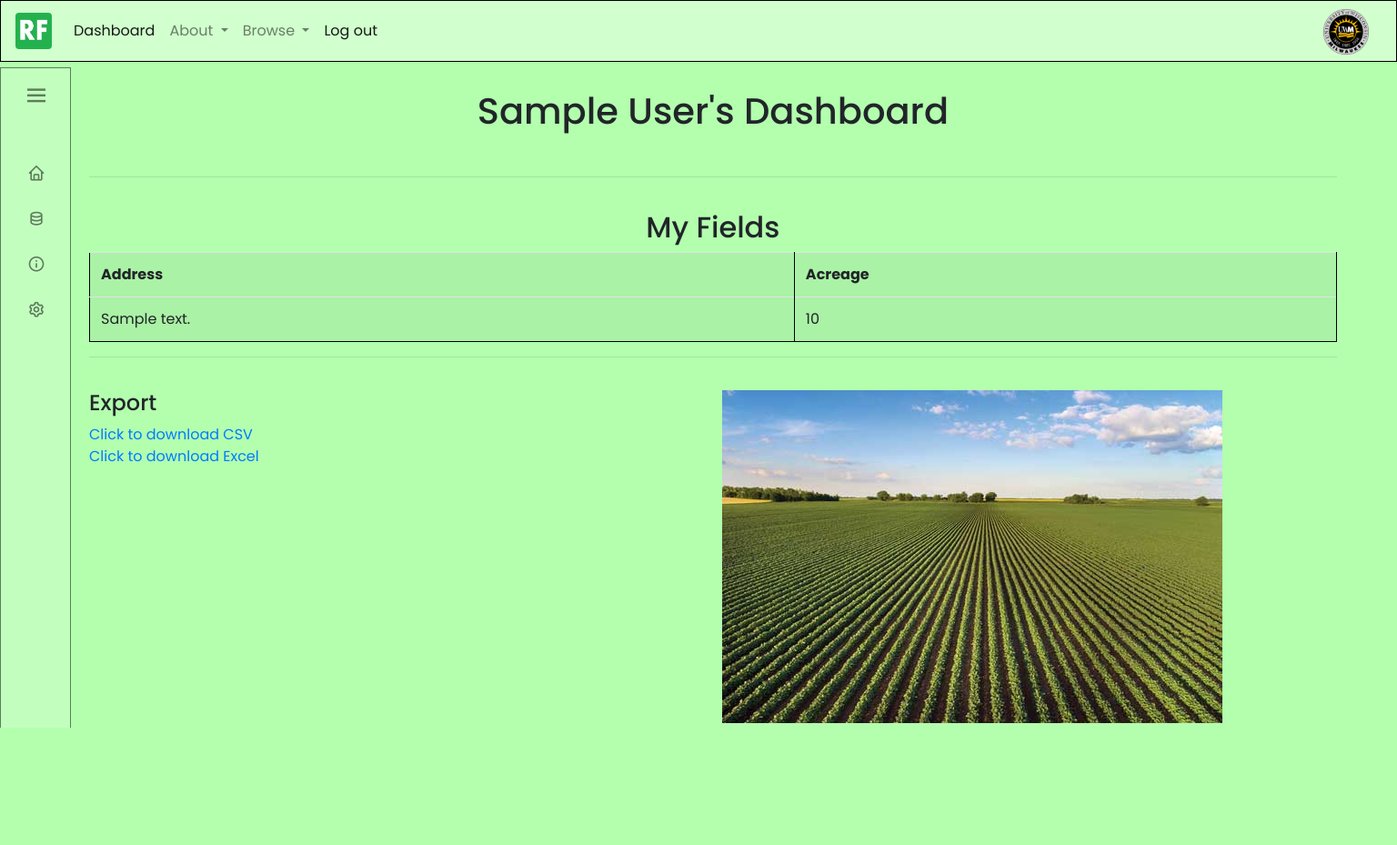
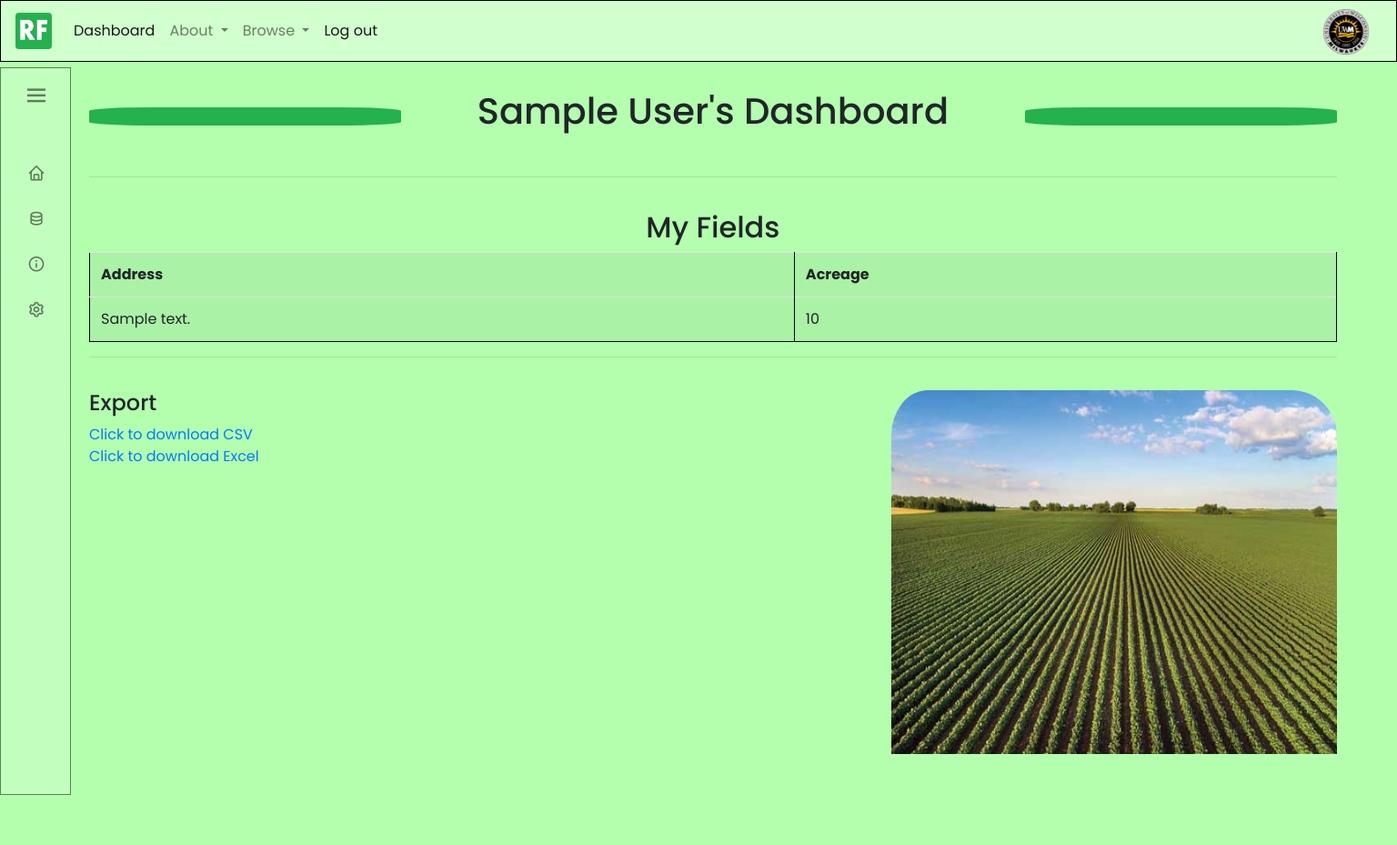
Before and after one commit to tberray/regenerative_farming, a Node server app: page /users/dashboard in a window 1536 px wide. Shown: the whole page at 91% size. Before the commit the page ends 800 px from the top, so only its background shows below. Run offline with Node 20, Linux system fonts and the light colour scheme; a user stored in the database is signed in; tables that the repository leaves empty hold one stand-in row (values such as "Sample post"); some libraries are stand-ins or nearby versions.

Commit message:
added fancy green bars to dashboard

```diff
--- a/public/css/style.css
+++ b/public/css/style.css
@@ -208,6 +225,83 @@ body {
     border-collapse: collapse;
 }
 
+.dashboard-img {
+    visibility: visible;
+    float: right;
+    height: 500px;
+    width: 500px;
+    padding-left: 10px;
+    padding-bottom: 100px;
+
+    border-radius: 10%;
+}
+
+.dashboard-img2 {
+    height: 0px;
+    width: 0px;
+    visibility: hidden;
+}
+
+.dashboard-img3 {
+    height: 0px;
+    width: 0px;
+    visibility: hidden;
+}
+
+@media only screen and (min-width: 900px) {
+    .dashboard-img2 {
+        position: relative;
+        top: 20px;
+        float: left;
+        height: 20px;
+        width: 20%;
+        z-index: -1;
+        border-radius: 20%;
+        visibility: visible;
+    }
+
+    .dashboard-img3 {
+        position: relative;
+        top: 20px;
+        float: right;
+        height: 20px;
+        width: 20%;
+        z-index: -1;
+        border-radius: 20%;
+        visibility: visible;
+    }
+}
+
+@media only screen and (min-width: 1400px) {
+    .dashboard-img2 {
+        position: relative;
+        top: 20px;
+        float: left;
+        height: 20px;
+        width: 25%;
+        z-index: -1;
+        border-radius: 20%;
+        visibility: visible;
+    }
+
+    .dashboard-img3 {
+        position: relative;
+        top: 20px;
+        float: right;
+        height: 20px;
+        width: 25%;
+        z-index: -1;
+        border-radius: 20%;
+        visibility: visible;
+    }
+}
+
+.dash-title {
+    width: 40%;
+    margin-left: auto;
+    margin-right: auto;
+}
+
 /************************** dashboard grid sections ******************************************************************************/
 
 .dashboard-parent { /* used to contain all the stuff on the dashboard */
--- a/views/dashboard.ejs
+++ b/views/dashboard.ejs
@@ -26,7 +26,15 @@
     <div class="content">
       <div class="dashboard-parent">
         <section>
-          <h1 class="center"><%= user.charAt(0).toUpperCase() + user.slice(1) %>'s Dashboard</h1><br>
+            <img class="dashboard-img2" src="/images/solid-green-background.jpg" alt="green">
+            <img class="dashboard-img3" src="/images/solid-green-background.jpg" alt="green">
+          <h1 class="center dash-title">
+
+              <%= user.charAt(0).toUpperCase() + user.slice(1) %>'s Dashboard
+
+            </h1>
+
+            <br>
           <hr class="solid">
         </section>
 
@@ -58,7 +66,7 @@
             <a href="/users/downloadExcel">Click to download Excel</a>
         </section>
         <section>
-            <img  src="/images/field jpg.jpg" alt="field">
+            <img class="dashboard-img" src="/images/field jpg.jpg" alt="field">
         </section>
       </div>
     </div>
```
Also changed, not shown: other parts of public/css/style.css (+22 -5 lines), public/images/solid-green-background.jpg (added).
